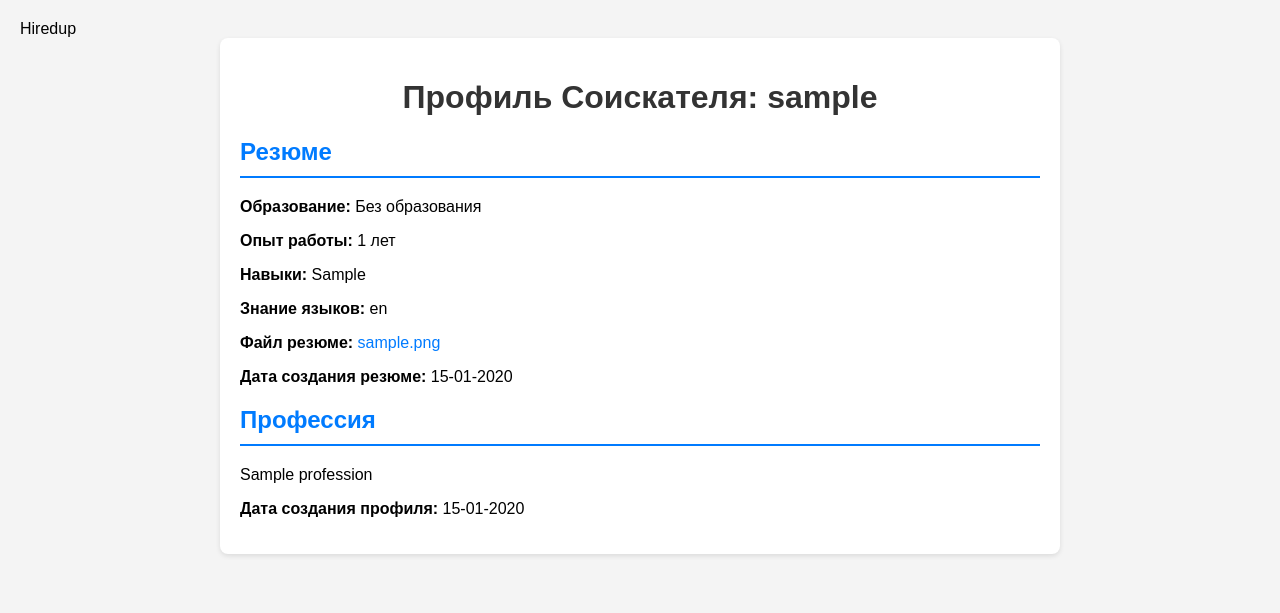
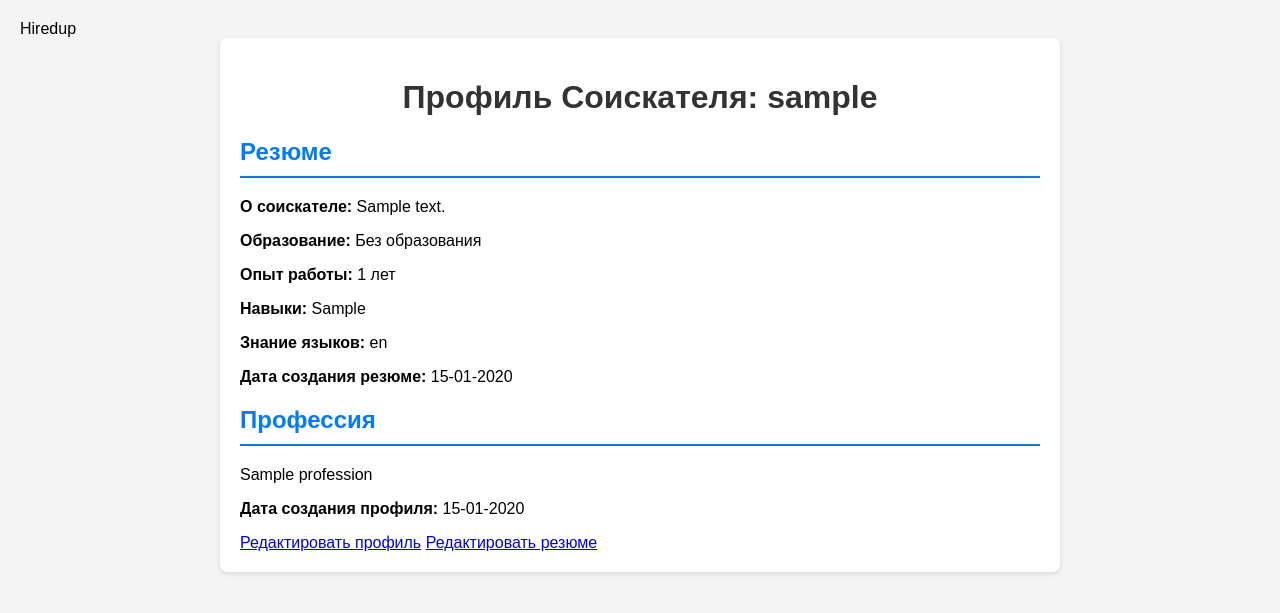
Before and after one commit to zhumka/HiredUp, a Django app: template users/templates/users/profile_jobseeker.html in a window 1280 px wide. Shown: the top 613 px of the page. Run offline with Django 5.2, Linux system fonts and the light colour scheme; the template is opened without the code that fills it: values that come from a table or form of the project are taken from there, others are empty; tables that the repository leaves empty hold one stand-in row (values such as "Sample post").

Commit message:
добавлены ссылки на редактирование профиля и резюме

```diff
--- a/users/templates/users/profile_jobseeker.html
+++ b/users/templates/users/profile_jobseeker.html
@@ -17,11 +17,11 @@
         <div class="profile-info">
             <h2>Резюме</h2>
             {% if job_seeker_profile.resume %}
+                <p><strong>О соискателе:</strong> {{ job_seeker_profile.resume.summary }}</p>
                 <p><strong>Образование:</strong> {{ job_seeker_profile.resume.get_education_display }}</p>
                 <p><strong>Опыт работы:</strong> {{ job_seeker_profile.experience }} лет</p>
                 <p><strong>Навыки:</strong> {{ job_seeker_profile.resume.skills }}</p>
                 <p><strong>Знание языков:</strong> {{ job_seeker_profile.resume.languages }}</p>
-                <p><strong>Файл резюме:</strong> <a href="{{ job_seeker_profile.resume.file.url }}" class="resume-link">{{ job_seeker_profile.resume.file.name }}</a></p>
                 <p><strong>Дата создания резюме:</strong> {{ job_seeker_profile.resume.created_at|date:"d-m-Y" }}</p>
             {% else %}
                 <p>Резюме отсутствует.</p>
@@ -31,6 +31,8 @@
             <p>{{ job_seeker_profile.profession }}</p>
 
             <p><strong>Дата создания профиля:</strong> {{ job_seeker_profile.created_at|date:"d-m-Y" }}</p>
+            <a href="{% url 'edit_profile' %}">Редактировать профиль</a>
+            <a href="{% url 'resume_view' %}">Редактировать резюме</a>
         </div>
     </div>
 </body>
```
